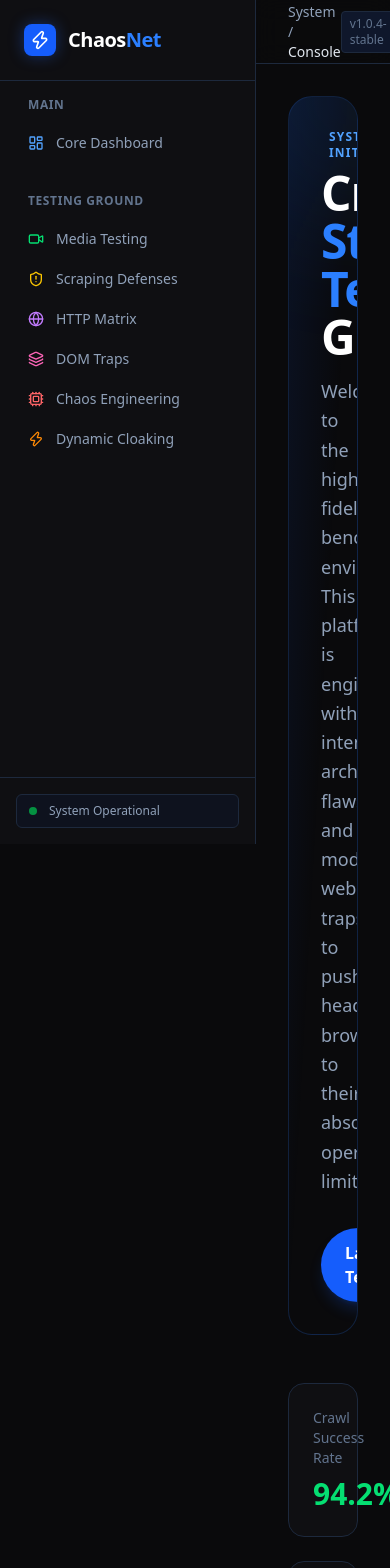
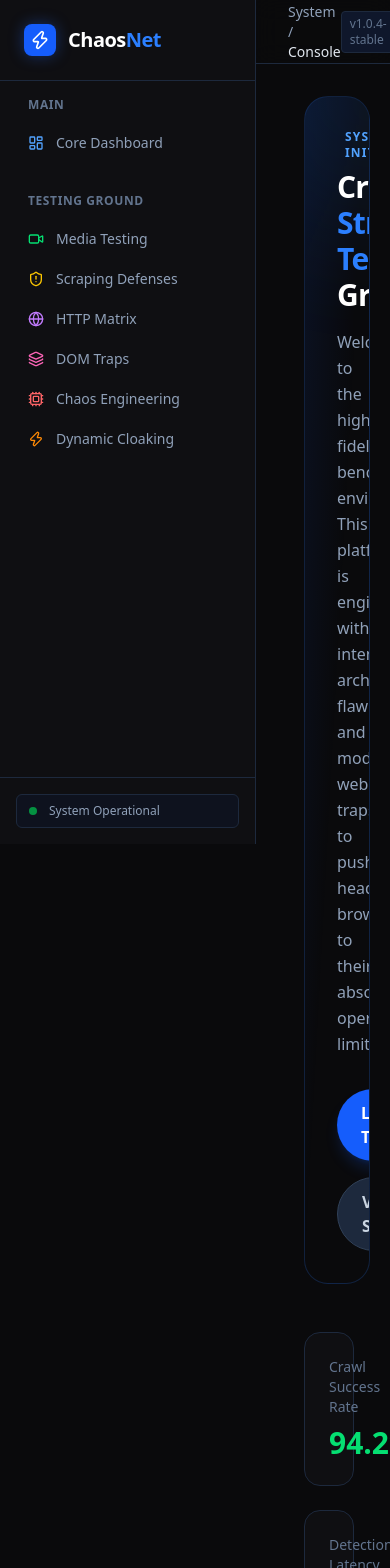
Before and after one commit to prateiksarode1393-dev/test-website, a Next.js app: page / in a window 390 px wide. Shown: the top 1568 px of the page. Built offline with nearby package versions, Linux system fonts and the light colour scheme.

Commit message:
fix: resolve mobile responsive layout issues and update media providers with working embeds

```diff
--- a/src/app/page.tsx
+++ b/src/app/page.tsx
@@ -108,7 +108,7 @@ const TEST_CATEGORIES = [
 
 export default function Dashboard() {
   return (
-    <div className="max-w-7xl mx-auto space-y-12">
+    <div className="max-w-7xl mx-auto space-y-12 px-4 sm:px-6 lg:px-8">
       {/* Hero Section */}
       <section className="relative p-8 rounded-3xl bg-gradient-to-br from-blue-600/10 via-transparent to-transparent border border-blue-500/20 overflow-hidden">
         <div className="absolute top-0 right-0 w-64 h-64 bg-blue-500/10 blur-3xl rounded-full -mr-32 -mt-32" />
@@ -117,15 +117,15 @@ export default function Dashboard() {
             <Terminal className="w-4 h-4" />
             <span className="text-xs font-mono uppercase tracking-widest font-semibold">System Initialized</span>
           </div>
-          <h1 className="text-5xl font-bold text-white tracking-tight">
+          <h1 className="text-3xl md:text-5xl font-bold text-white tracking-tight">
             Crawler <span className="text-blue-500">Stress Test</span> Ground
           </h1>
-          <p className="text-slate-400 text-lg max-w-2xl leading-relaxed">
+          <p className="text-slate-400 text-base md:text-lg max-w-2xl leading-relaxed">
             Welcome to the high-fidelity benchmarking environment. This platform is engineered
             with intentional architectural flaws and modern web traps to push headless browsers
             to their absolute operational limits.
           </p>
-          <div className="flex gap-4 pt-4">
+          <div className="flex flex-wrap gap-4 pt-4">
             <Link
               href="/test/media"
               className="flex items-center gap-2 px-6 py-3 rounded-full bg-blue-600 text-white font-semibold hover:bg-blue-500 transition-all shadow-lg shadow-blue-600/20 group"
--- a/src/app/test/media/page.tsx
+++ b/src/app/test/media/page.tsx
@@ -7,22 +7,22 @@ import Link from 'next/link';
 import { cn } from '@/lib/utils';
 
 const WORKING_VIDEOS = [
-  // Third-Party Embeds (Verified Playable on Localhost)
-  { name: 'YouTube', url: 'https://www.youtube.com/embed/dQw4w9WgXcQ', color: 'text-red-500', type: 'third-party' },
+  // Third-Party Embeds (Verified Playable)
+  { name: 'YouTube', url: 'https://www.youtube-nocookie.com/embed/dQw4w9WgXcQ', color: 'text-red-500', type: 'third-party' },
   { name: 'Vimeo', url: 'https://player.vimeo.com/video/76979871', color: 'text-blue-400', type: 'third-party' },
-  { name: 'Dailymotion', url: 'https://www.dailymotion.com/embed/x7l7z8u', color: 'text-blue-600', type: 'third-party' },
-  { name: 'Archive.org', url: 'https://archive.org/embed/items/BigBuckBunny_2008-01-25/BigBuckBunny_2008-01-25.html', color: 'text-slate-400', type: 'third-party' },
+  { name: 'DailyMotion', url: 'https://www.dailymotion.com/embed/x7l7z8u', color: 'text-blue-600', type: 'third-party' },
+  { name: 'Cloudflare Stream', url: 'https://customer-7asv3m7n0v2777v.cloudflarestream.com/embed/f74a57663f8745f4b402c8860c078e0e', color: 'text-orange-400', type: 'third-party' },
 
-  // Native Streams (Verified High-Bandwidth Public Buckets)
-  { name: 'Native MP4', url: 'https://commondatastorage.googleapis.com/gtv-videos-bucket/sample/BigBuckBunny.mp4', color: 'text-green-400', type: 'native' },
-  { name: 'Native WebM', url: 'https://commondatastorage.googleapis.com/gtv-videos-bucket/sample/ElephantsDream.webm', color: 'text-green-600', type: 'native' },
-  { name: 'Native OGG', url: 'https://commondatastorage.googleapis.com/gtv-videos-bucket/sample/ForBiggerBlazes.mp4', color: 'text-green-700', type: 'native' },
-  { name: 'Alternative MP4', url: 'https://commondatastorage.googleapis.com/gtv-videos-bucket/sample/TearsOfSteel.mp4', color: 'text-green-500', type: 'native' },
+  // Native Streams (High-Bandwidth Public Buckets)
+  { name: 'Native MP4 (Big Buck Bunny)', url: 'https://commondatastorage.googleapis.com/gtv-videos-bucket/sample/BigBuckBunny.mp4', color: 'text-green-400', type: 'native' },
+  { name: 'Native WebM (Elephant Dream)', url: 'https://commondatastorage.googleapis.com/gtv-videos-bucket/sample/ElephantsDream.webm', color: 'text-green-600', type: 'native' },
+  { name: 'Native MP4 (Tears of Steel)', url: 'https://commondatastorage.googleapis.com/gtv-videos-bucket/sample/TearsOfSteel.mp4', color: 'text-green-500', type: 'native' },
+  { name: 'Direct Stream (Sample)', url: 'https://commondatastorage.googleapis.com/gtv-videos-bucket/sample/ForBiggerBlazes.mp4', color: 'text-green-700', type: 'native' },
 ];
 
 export default function MediaHub() {
   return (
-    <div className="max-w-7xl mx-auto space-y-12">
+    <div className="max-w-7xl mx-auto space-y-12 px-4 sm:px-6 lg:px-8">
       <div className="space-y-4">
         <h1 className="text-4xl font-bold text-white tracking-tight">Media <span className="text-green-500">Testing Hub</span></h1>
         <p className="text-slate-400 max-w-2xl">
```
